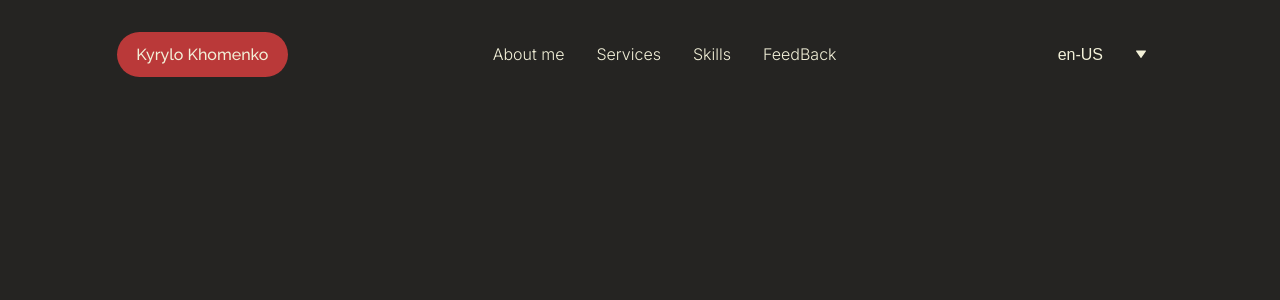
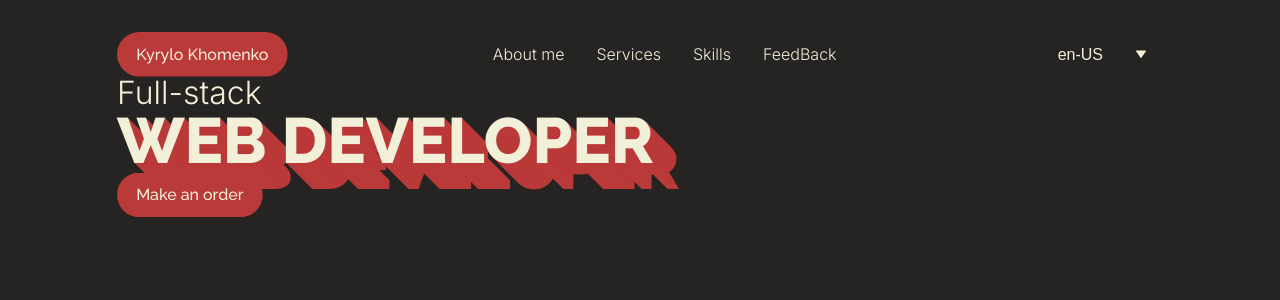
Before and after one commit to kiz0r/presentation-project, a React (Vite) app: page / in a window 1280 px wide. Shown: the top 300 px of the page. Built offline with nearby package versions, Linux system fonts and the light colour scheme.

Commit message:
Add animations, 3d text, additional props > Button

```diff
--- a/src/App.jsx
+++ b/src/App.jsx
@@ -1,9 +1,9 @@
 import './App.scss'
-import Header from './components/Header'
+import FrontSection from './components/FrontSection'
 import './locale'
 
 function App () {
-  return <Header />
+  return <FrontSection />
 }
 
 export default App
--- a/src/components/Button/Button.module.scss
+++ b/src/components/Button/Button.module.scss
@@ -3,13 +3,14 @@
   font-weight: 500;
   font-family: 'Raleway', sans-serif;
   padding: 0.8em 1.2em;
-  border-radius: 40px;
+  clip-path: inset(0% 0% 0% 0% round 25px);
   background-color: #ba3939;
-  height: auto;
   border: none;
   color: #f2f0d8;
   cursor: pointer;
   transition: background-color ease 0.7s;
+  width: fit-content;
+
   &:hover {
     background-color: #992c2c;
   }
--- a/src/components/Button/index.jsx
+++ b/src/components/Button/index.jsx
@@ -1,10 +1,17 @@
 import styles from './Button.module.scss'
+import { motion } from 'framer-motion'
 
-const Button = ({ onClick, children, restProps }) => {
+const Button = ({ onClick, style, children, restProps }) => {
   return (
-    <button className={styles.btn} onClick={onClick} {...restProps}>
+    <motion.button
+      whileTap={{ scale: 0.97 }}
+      className={styles.btn}
+      style={style}
+      onClick={onClick}
+      {...restProps}
+    >
       {children}
-    </button>
+    </motion.button>
   )
 }
 
--- /dev/null
+++ b/src/components/FrontSection/FrontSection.module.scss
@@ -0,0 +1,29 @@
+.headline {
+  font-family: Raleway, sans-serif;
+  font-size: 64px;
+  font-weight: 800;
+  text-transform: uppercase;
+
+  text-shadow: 1px 1px #ba3939, 2px 2px #ba3939, 3px 3px #ba3939,
+    4px 4px #ba3939, 5px 5px #ba3939, 6px 6px #ba3939, 7px 7px #ba3939,
+    8px 8px #ba3939, 9px 9px #ba3939, 10px 10px #ba3939, 11px 11px #ba3939,
+    12px 12px #ba3939, 13px 13px #ba3939, 14px 14px #ba3939, 15px 15px #ba3939,
+    16px 16px #ba3939, 17px 17px #ba3939, 18px 18px #ba3939, 19px 19px #ba3939,
+    20px 20px #ba3939, 21px 21px #ba3939, 22px 22px #ba3939, 23px 23px #ba3939,
+    24px 24px #ba3939, 25px 25px #ba3939, 26px 26px #ba3939;
+}
+
+.headlineAddition {
+  font-size: 32px;
+  font-weight: 500;
+}
+
+.contentWrapper {
+  display: flex;
+  flex-direction: column;
+  min-height: 80vh;
+
+  button {
+    justify-content: flex-start;
+  }
+}
--- /dev/null
+++ b/src/components/FrontSection/index.jsx
@@ -0,0 +1,35 @@
+import { useTranslation } from 'react-i18next'
+import { motion } from 'framer-motion'
+import Header from '../Header'
+import Button from '../Button'
+import styles from './FrontSection.module.scss'
+
+const FrontSection = () => {
+  const { t } = useTranslation()
+  return (
+    <>
+      <Header />
+      <div className={styles.contentWrapper}>
+        <motion.h2
+          animate={{ y: 0, opacity: 1 }}
+          initial={{ y: 100, opacity: 0 }}
+          transition={{ duration: 0.5 }}
+          className={styles.headlineAddition}
+        >
+          Full-stack
+        </motion.h2>
+        <motion.h1
+          animate={{ y: 0, opacity: 1 }}
+          initial={{ y: 100, opacity: 0 }}
+          transition={{ duration: 0.5, delay: 0.2 }}
+          className={styles.headline}
+        >
+          Web Developer
+        </motion.h1>
+        <Button>{t('makeAnOrder')}</Button>
+      </div>
+    </>
+  )
+}
+
+export default FrontSection
--- a/src/components/LanguageSelect/LanguageChoise.module.scss
+++ b/src/components/LanguageSelect/LanguageChoise.module.scss
@@ -20,6 +20,12 @@
   }
 }
 
+.selectWrapper {
+  display: flex;
+  flex-direction: column;
+  gap: 1rem;
+}
+
 .languageOption {
   li {
     padding: 0.5rem 1rem;
--- a/src/components/LanguageSelect/index.jsx
+++ b/src/components/LanguageSelect/index.jsx
@@ -62,7 +62,7 @@ const LanguageSelect = () => {
   const currentLanguage = i18n.language
 
   return (
-    <div>
+    <div className={styles.selectWrapper}>
       <motion.button
         className={languageButton}
         onClick={() => setIsOpen(!isOpen)}
--- a/src/locale/en/en.json
+++ b/src/locale/en/en.json
@@ -5,5 +5,6 @@
   "skills": "Skills",
   "feedBack": "FeedBack",
   "ru": "Russian",
-  "en": "English"
+  "en": "English",
+  "makeAnOrder": "Make an order"
 }
--- a/src/locale/ru/ru.json
+++ b/src/locale/ru/ru.json
@@ -5,5 +5,6 @@
   "skills": "Навыки",
   "feedBack": "Обратная связь",
   "ru": "Русский",
-  "en": "Английский"
+  "en": "Английский",
+  "makeAnOrder": "Заказать услугу"
 }
```
